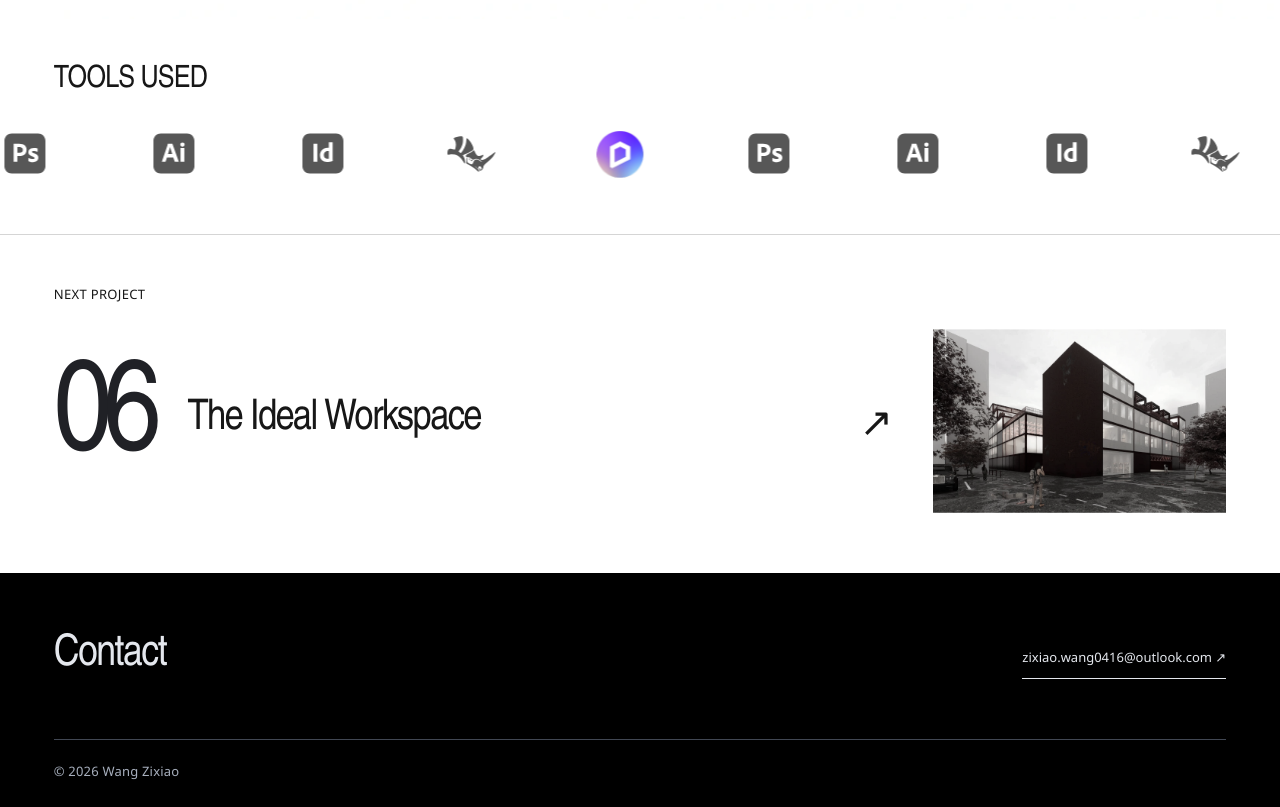
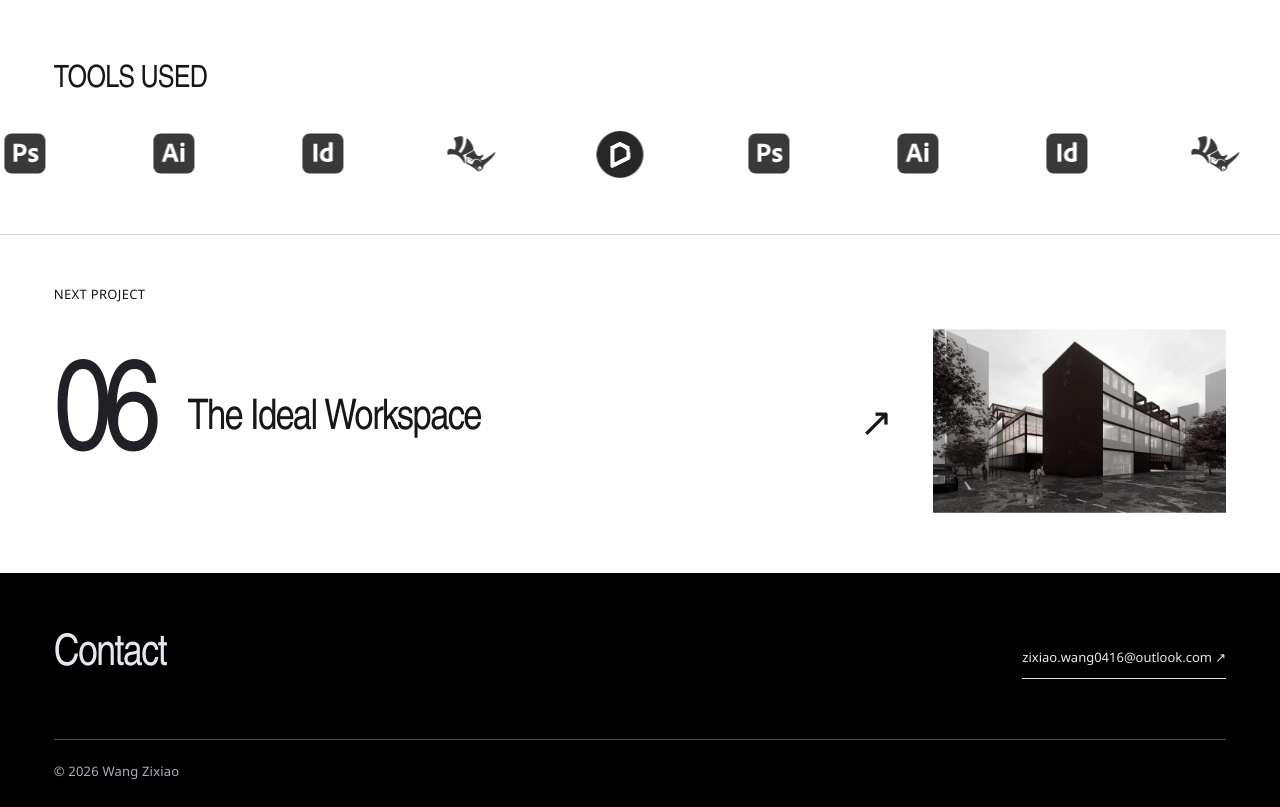
Before and after one commit to wzx1239/portfolio, a Next.js app: page /projects/architecture-05 in a window 1280 px wide. Shown: the part 6000-6807 px from the top of the page. Built offline with nearby package versions, Linux system fonts and the light colour scheme.

Commit message:
Fix software logo contrast and D5 styling

```diff
--- a/components/projects/white-original.css
+++ b/components/projects/white-original.css
@@ -4,3 +4,11 @@
 .project-detail.white-original .project-hero-index { background:#fff; color:#171717; }
 .white-original .refuge-source-sequence,.white-original .refuge-source-page,.white-original .refuge-source-composition.section-media { background:#fff; }
 .white-original .refuge-page-zoom { background:#fff; color:#171717; border-color:#aaa; }
+
+/* 05/06 only: keep monochrome marks legible against the white surface. */
+.white-original .software-marquee-logo { background-color:#171717; opacity:.85; }
+.white-original .software-marquee-logo-d5 { background-color:transparent; filter:grayscale(1) brightness(.6) contrast(100); }
+@media(hover:hover) and (pointer:fine) {
+ .white-original .software-marquee-item:hover .software-marquee-logo { background-color:#000; opacity:1; }
+ .white-original .software-marquee-item:hover .software-marquee-logo-d5 { background-color:transparent; filter:grayscale(1) brightness(.6) contrast(100); }
+}
```
